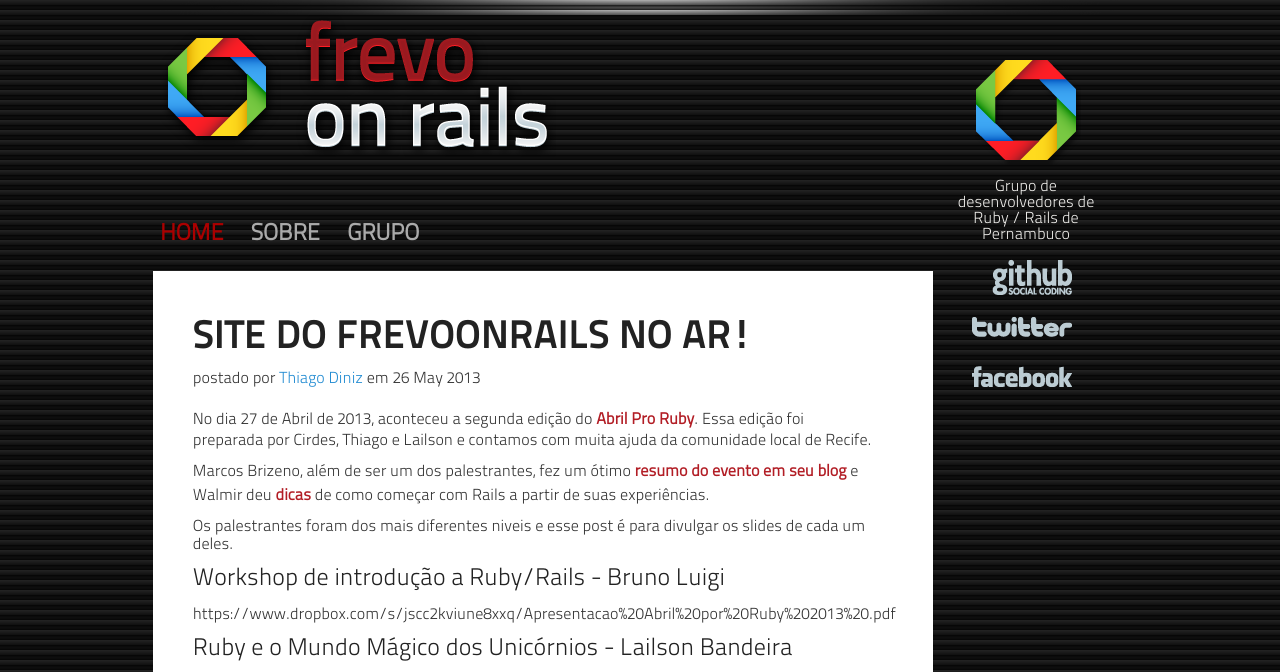
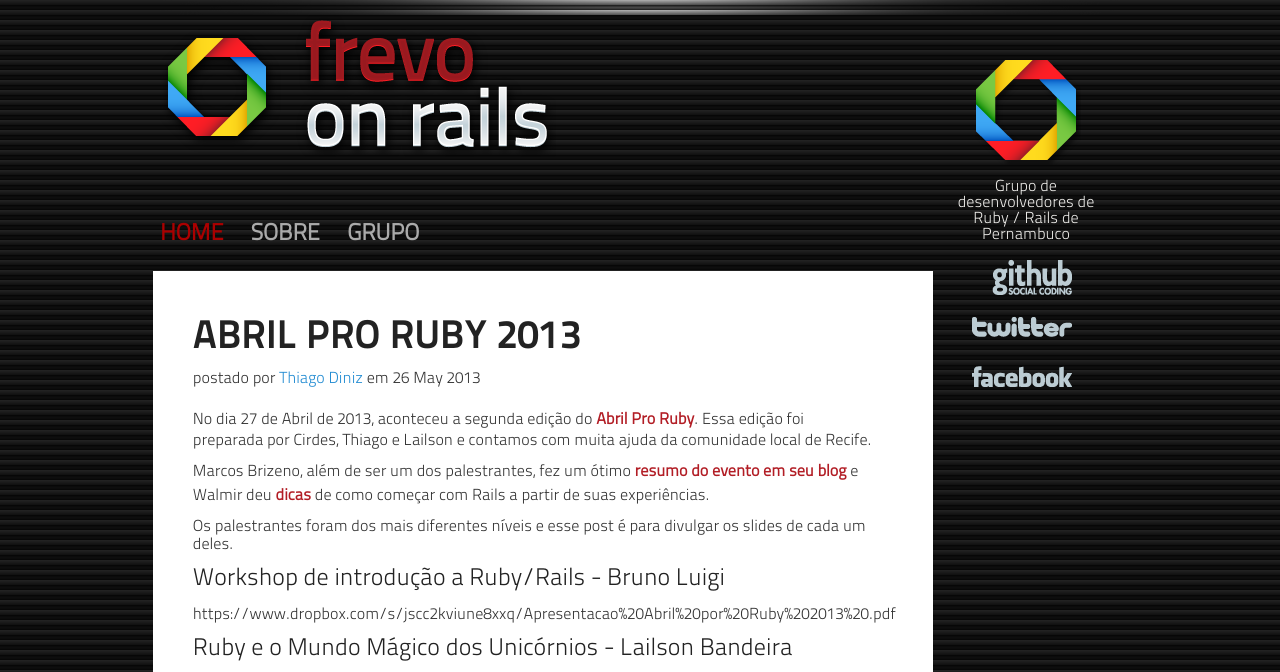
Before and after one commit to frevo-on-rails/frevo-on-rails.github.com, a Jekyll site: the page built from _posts/2013-05-26-abril-pro-ruby-aprb.markdown, in a window 1280 px wide and 900 px high, cut to the strip 0-672 px from the top of the window. Built offline with Jekyll 4.4.1, drawn with Linux system fonts in a browser that asks for light colours; nearby versions of some CDN libraries; comment, search, counter and statistics services are not loaded; some of the changed text lies outside the part shown.

Commit message:
fixed spelling mistakes

```diff
--- a/_posts/2013-05-26-abril-pro-ruby-aprb.markdown
+++ b/_posts/2013-05-26-abril-pro-ruby-aprb.markdown
@@ -1,6 +1,6 @@
 ---
 layout: post
-title:  "Site do FrevoOnRails no ar!"
+title:  "Abril Pro Ruby 2013"
 date:   2013-05-26 19:13:39
 author: Thiago Diniz
 categories: posts
@@ -10,7 +10,7 @@ No dia 27 de Abril de 2013, aconteceu a segunda edição do [Abril Pro Ruby](htt
 
 Marcos Brizeno, além de ser um dos palestrantes, fez um ótimo [resumo do evento em seu blog](http://brizeno.wordpress.com/2013/04/29/resumao-do-abril-pro-ruby/) e Walmir deu [dicas](http://blog.wfsneto.com.br/2013/04/29/lightning-talk-no-abril-pro-ruby-2013) de como começar com Rails a partir de suas experiências.
 
-Os palestrantes foram dos mais diferentes niveis e esse post é para divulgar os slides de cada um deles.
+Os palestrantes foram dos mais diferentes níveis e esse post é para divulgar os slides de cada um deles.
 
 ### Workshop de introdução a Ruby/Rails - Bruno Luigi
 https://www.dropbox.com/s/jscc2kviune8xxq/Apresentacao%20Abril%20por%20Ruby%202013%20.pdf
```
Also changed, not shown: other parts of _posts/2013-05-26-abril-pro-ruby-aprb.markdown (+2 -2 lines).
